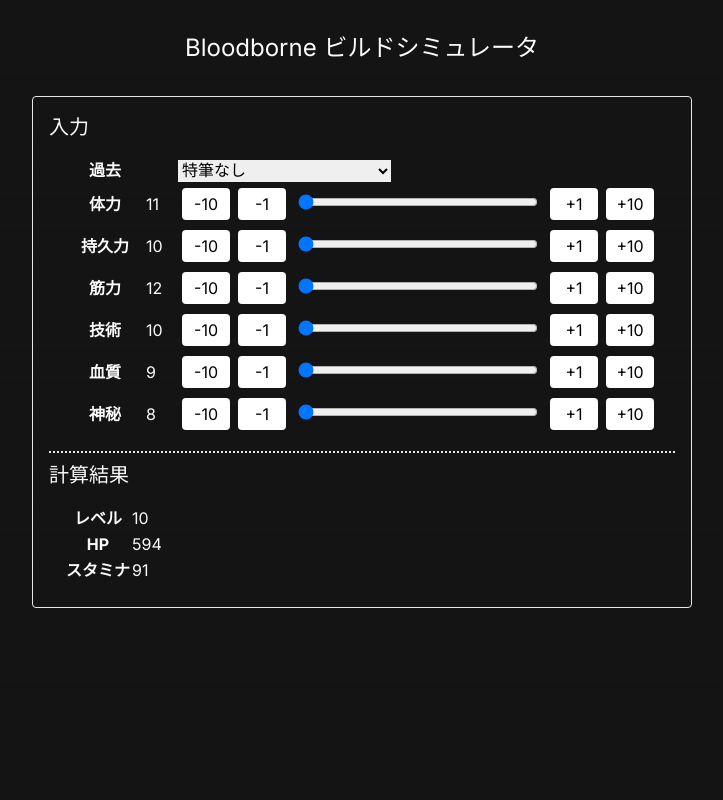
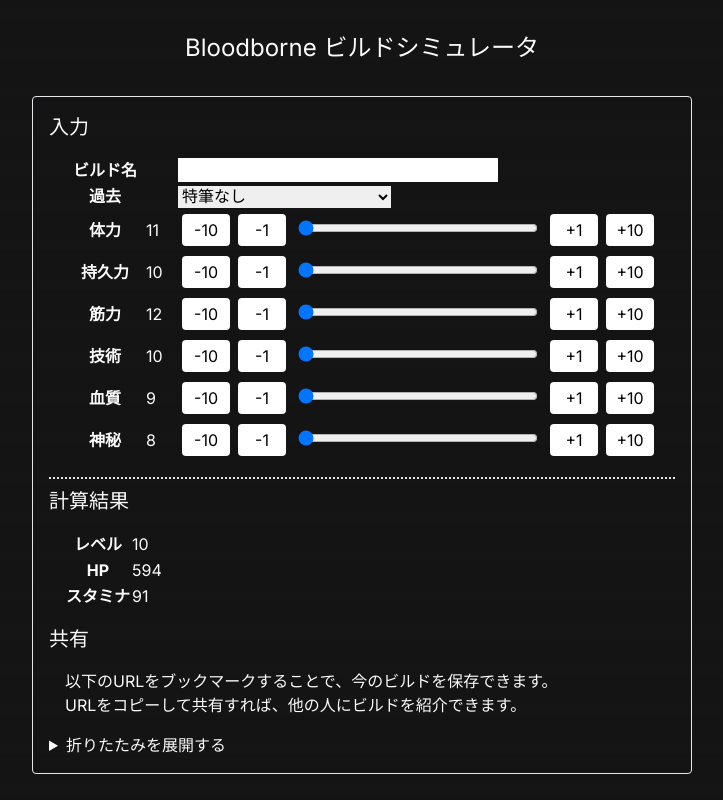
Before and after one commit to jiro4989/bloodborne-build-simulator, a Next.js app: page / in a window 1280 px wide. Shown: the whole page, without its empty margins (278-1001 px from the left). Built offline with nearby package versions, Linux system fonts and the light colour scheme.

Commit message:
fix: 共有用のURLを発行できるように変更

```diff
--- a/src/app/page.tsx
+++ b/src/app/page.tsx
@@ -158,6 +158,16 @@
   originWasteOfSkin,
 ]
 
+function searchOriginIndex(key: string): number {
+  for (let i=0; i<numberToOrigin.length; i++) {
+    const org = numberToOrigin[i]
+    if (org.key === key) {
+      return i
+    }
+  }
+  return 0
+}
+
 function fixQueryParam(value: string | null): number {
   if (value == null) {
     return 0
@@ -176,6 +186,7 @@
   const defaultArcane = fixQueryParam(searchParams.get("arc"))
 
   const [selected, setSelected] = useState<string>(numberToOrigin[defaultOrigin].key)
+  const [buildName, setBuildName] = useState<string>("")
   const [vitality, setVitality] = useState<number>(defaultVitality)
   const [endurance, setEndurance] = useState<number>(defaultEndurance)
   const [strength, setStrength] = useState<number>(defaultStrength)
@@ -253,7 +264,13 @@
     )
   }
 
+  function generateURL(build: string, origin: number, vitality: number, endurance: number, strength: number, skill: number, bloodtinge: number, arcane: number): string {
+    const url = `http://localhost:1323?bld=${build}&org=${origin}&vit=${vitality}&end=${endurance}&str=${strength}&skl=${skill}&bld=${bloodtinge}&arc=${arcane}`
+    return encodeURI(url)
+  }
+
   const sliderClass = "w-60 m-2"
+  const shareURL = generateURL(buildName, searchOriginIndex(selected), vitality, endurance, strength, skill, bloodtinge, arcane)
 
   return (
     <main className="flex flex-col items-center justify-between">
@@ -267,8 +284,16 @@
           <table className="m-4">
             <tbody>
               <tr>
-                <th className="w-20">過去</th>
+                <th className="w-20">ビルド名</th>
                 <td className="w-8"></td>
+                <td>
+                  <input className="w-80 text-black" type="text" value={buildName} onChange={e => setBuildName(e.target.value)} />
+                </td>
+              </tr>
+
+              <tr>
+                <th>過去</th>
+                <td></td>
                 <td>
                   <select className="text-black" value={selected} onChange={e => resetStatus(e.target.value)}>
                     {
@@ -434,6 +459,20 @@
             </tbody>
           </table>
         </section>
+
+        <section className="m-2">
+          <h2 className="text-xl">共有</h2>
+          <p className="m-4">
+            以下のURLをブックマークすることで、今のビルドを保存できます。<br/>
+            URLをコピーして共有すれば、他の人にビルドを紹介できます。
+          </p>
+          <details>
+            <summary>折りたたみを展開する</summary>
+            <p className="m-4 w-80 break-words">
+              <a className="text-cyan-300" href={shareURL}>{shareURL}</a>
+            </p>
+          </details>
+        </section>
       </div>
     </main>
   )
```
